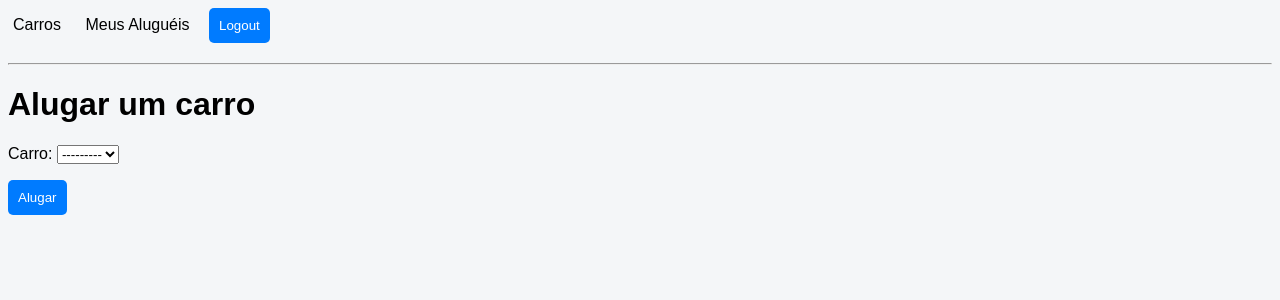
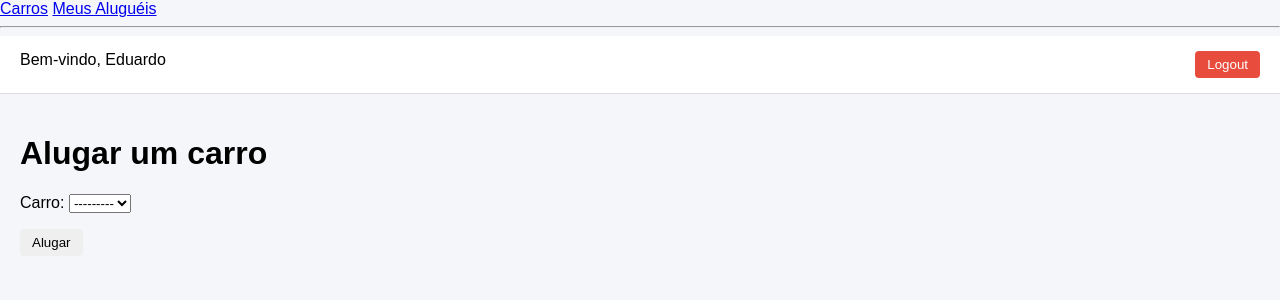
Before and after one commit to Eduardoalvesfsc/Sistema-de-aluguel-de-carros, a Django app: page /alugado/2/ in a window 1280 px wide. Shown: the top 300 px of the page. Run offline with Django 5.2, Linux system fonts and the light colour scheme; a user stored in the database is signed in; data comes from the database, SQL or seed files in the repository.

Commit message:
Ajustes no css

```diff
--- a/catalog/static/style.css
+++ b/catalog/static/style.css
@@ -1,81 +1,82 @@
+/* RESET */
 body {
+    margin: 0;
     font-family: Arial, sans-serif;
-    background-color: #f4f6f8;
+    background-color: #f4f6f9;
 }
 
-/* NAV */
-nav {
-    margin-bottom: 20px;
+/* LAYOUT */
+.layout {
+    display: flex;
 }
 
-/* LINKS */
-a {
-    margin-right: 10px;
-    text-decoration: none;
-    color: black;
-    padding: 5px;
-    transition: 0.3s;
+/* MAIN */
+.main {
+    flex: 1;
 }
 
-a:hover {
-    background-color: green;
-    color: white;
-
+/* TOPBAR */
+.topbar {
+    background-color: white;
+    padding: 15px 20px;
+    display: flex;
+    justify-content: space-between;
+    border-bottom: 1px solid #ddd;
 }
 
-/* FORM */
-form {
-    display: inline;
+/* CONTEÚDO */
+.content {
+    padding: 20px;
 }
 
-/* BUTTON */
+/* LISTAS */
+li {
+    list-style: none;
+    background: white;
+    margin-bottom: 10px;
+    padding: 15px;
+    border-radius: 6px;
+    box-shadow: 0 2px 5px rgba(0,0,0,0.1);
+    display: flex;
+    align-items: center;       /* CENTRALIZA VERTICAL */
+    justify-content: space-between; /* ESPAÇA ENTRE TEXTO E BOTÕES */
+}
+
+/* BOTÕES */
 button {
-    margin-right: 10px;
-    background-color: #007bff;
-    transition: 0.3s;
+    padding: 6px 12px;
+    border: none;
+    border-radius: 4px;
+    cursor: pointer;
+}
+
+.btn-primary {
+    background-color: #3498db;
     color: white;
-    border: none;
+}
+
+.btn-danger {
+    background-color: #e74c3c;
+    color: white;
+}
+
+button:hover {
+    opacity: 0.9;
+}
+
+/* MENSAGENS */
+.message {
+    margin: 15px 20px;
     padding: 10px;
     border-radius: 5px;
 }
 
-button:hover {
-    background-color: #0056b3;
-    transform: scale(1.05);
-    cursor: pointer;
-}
-
-/* LISTA */
-li {
-    margin-bottom: 12px;
-    padding: 12px;
-    border-radius: 8px;
-    background-color: white;
-    box-shadow: 0 2px 5px rgba(0,0,0,0.1);
-    list-style: none; /* redundante, mas garante */
-
-}
-
-/* MENSAGENS */
-.message {
-    padding: 10px;
-    margin: 10px 0;
-    border-radius: 5px;
-}
-
 .error {
-    border: 1px solid red;
+    background-color: #ffe6e6;
     color: red;
-    background-color: #ffe6e6;
 }
 
 .success {
-    border: 1px solid green;
+    background-color: #e6ffe6;
     color: green;
-    background-color: #e6ffe6;
 }
-
-ul {
-    list-style: none;
-    padding: 0;
-}
--- a/library/templates/base.html
+++ b/library/templates/base.html
@@ -14,14 +14,6 @@
         <a href="{% url 'carro_list' %}">Carros</a>
         <a href="{% url 'meus_carros' %}">Meus Aluguéis</a>
 
-        {% if user.is_authenticated %}
-            <form action="{% url 'logout' %}" method="post">
-                {% csrf_token %}
-                <button type="submit">Logout</button>
-            </form>
-        {% else %}
-            <a href="{% url 'login' %}">Login</a>
-        {% endif %}
     </nav>
 
     <hr>
@@ -38,8 +30,44 @@
         {% endfor %}
     {% endif %}
 
-    {% block content %}
-    {% endblock %}
+    <div class="layout">
+
+        <!-- CONTEÚDO -->
+        <div class="main">
+
+            <!-- TOPBAR -->
+            <header class="topbar">
+                <span>Bem-vindo, {{ user.username }}</span>
+
+                {% if user.is_authenticated %}
+                    <form action="{% url 'logout' %}" method="post">
+                        {% csrf_token %}
+                        <button class="btn-danger">Logout</button>
+                    </form>
+                {% endif %}
+            </header>
+
+            <!-- MENSAGENS -->
+            {% if messages %}
+                {% for message in messages %}
+                    <div class="message
+                        {% if message.tags == 'error' %}error{% endif %}
+                        {% if message.tags == 'success' %}success{% endif %}
+                    ">
+                        {{ message }}
+                    </div>
+                {% endfor %}
+            {% endif %}
+
+            <!-- CONTEÚDO DINÂMICO -->
+            <div class="content">
+                {% block content %}
+                {% endblock %}
+            </div>
+
+        </div>
+
+    </div>
 
 </body>
 </html>
```
